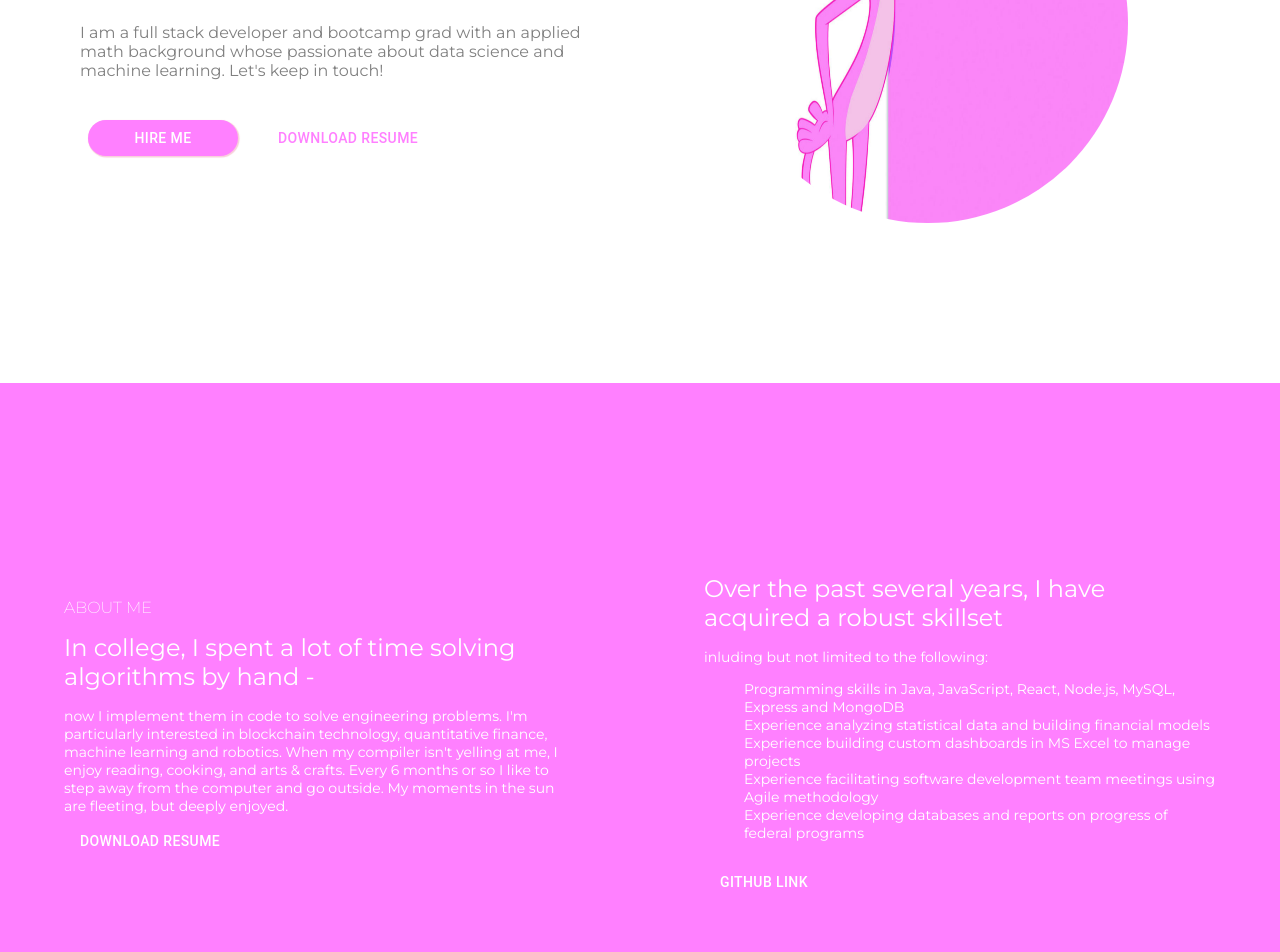
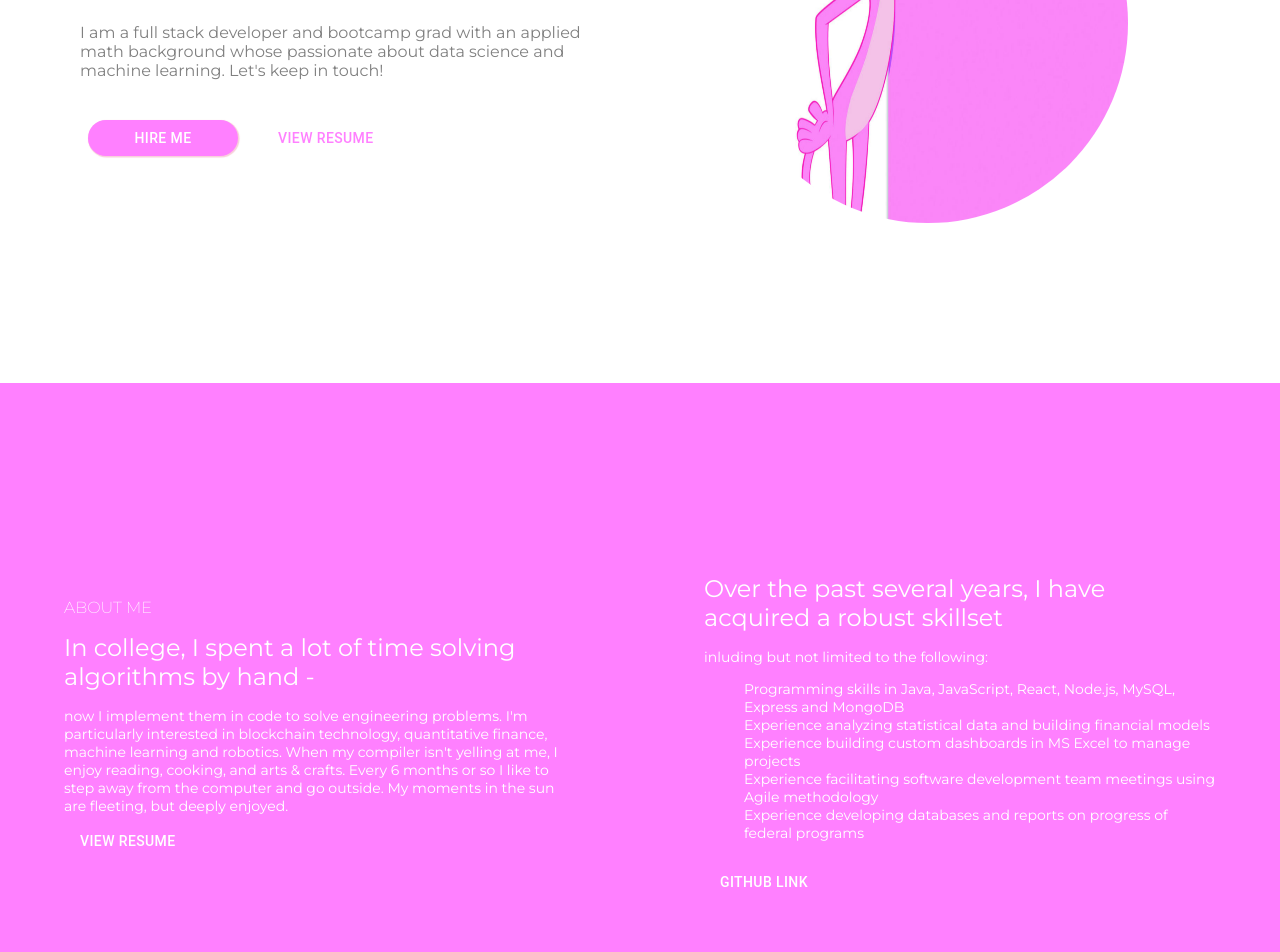
Before and after one commit to camilamdaniels/project-site, a React (Create React App) app: page /about in a window 1280 px wide. Shown: the part 340-1292 px from the top of the page. Built offline with nearby package versions, Linux system fonts and the light colour scheme.

Commit message:
Added anchor tags to link to external sites.

```diff
--- a/src/App.js
+++ b/src/App.js
@@ -9,9 +9,9 @@ import Landing from './pages/Landing'
 
 function App() {
   return (
-    <div className="App">
-      <Landing />
-    </div>
+      <div className="App">
+        <Landing />
+      </div>
   );
 }
 
--- a/src/components/About.jsx
+++ b/src/components/About.jsx
@@ -35,7 +35,9 @@ const About = () => {
           sun are fleeting, but deeply enjoyed.
         </Box>
         <CardActions>
-          <Button sx={{ color: 'white' }}>Download Resume</Button>
+          <a href='https://docs.google.com/document/d/1PT4DQyS9ObEB2jfe8SqZwrignzEiJoDHposFznPW9Js/edit?usp=sharing'>
+            <Button sx={{ color: 'white' }}>View Resume</Button>
+          </a>
         </CardActions>
       </Box>
 
@@ -65,9 +67,11 @@ const About = () => {
         </Box>
 
         <CardActions>
-          <Button sx={{ color: 'white' }}>
-            Github Link
-          </Button>
+          <a href='https://github.com/camilamdaniels'>
+            <Button sx={{ color: 'white' }}>
+              Github Link
+            </Button>
+          </a>
         </CardActions>
       </Box>
     </FlexBetween>
--- a/src/components/Footer.jsx
+++ b/src/components/Footer.jsx
@@ -89,8 +89,12 @@ const Footer = () => {
         </Box>
 
         <Box backgroundColor='#ff80ff' color='white' sx={{ p: '4rem' }}>
-          <LinkedInIcon sx={{ m: '1rem' }}/>
-          <GitHubIcon sx={{ m: '1rem' }}/>
+          <a href='https://github.com/camilamdaniels?tab=repositories'>
+            <GitHubIcon sx={{ m: '1rem' }}/>
+          </a>
+          <a href='https://www.linkedin.com/in/camila-daniels/'>
+            <LinkedInIcon sx={{ m: '1rem' }}/>
+          </a>
         </Box>
 
         <Box backgroundColor='#cc66cc' color='white' sx={{ p: '1rem', fontSize: '12px', fontWeight: 200 }}>
--- a/src/components/Intro.jsx
+++ b/src/components/Intro.jsx
@@ -1,9 +1,12 @@
 import React from 'react'
 import FlexBetween from './FlexBetween'
 import { Box, Typography, Button } from '@mui/material'
+import { BrowserRouter as Router } from 'react-router-dom'
+import { HashLink as Link } from 'react-router-hash-link'
 
 const Intro = () => {
   return (
+    <Router>
       <FlexBetween
         ml='4rem'
         mr='4rem'
@@ -44,6 +47,7 @@ const Intro = () => {
               flexDirection: 'row'
             }}
           >
+            <Link to='/#contact'>
               <Button
                 sx={{
                   color: 'white',
@@ -56,13 +60,17 @@ const Intro = () => {
               >
                 Hire Me
               </Button>
+            </Link>
+
+            <a href='https://docs.google.com/document/d/1PT4DQyS9ObEB2jfe8SqZwrignzEiJoDHposFznPW9Js/edit?usp=sharing'>
               <Button
                 sx={{
                   color: '#ff80ff'
                 }}
               >
-            Download Resume
+                View Resume
               </Button>
+            </a>
           </Box>
         </Box>
 
@@ -82,6 +90,7 @@ const Intro = () => {
           />
         </Box>
       </FlexBetween>
+    </Router>
   )
 }
 
--- a/src/components/Skills.jsx
+++ b/src/components/Skills.jsx
@@ -52,7 +52,9 @@ const Skills = () => {
               </Box>
             </CardContent>
             <CardActions>
-              <Button size='small' sx={{ color: 'white' }}>React Projects</Button>
+              <a href='https://github.com/camilamdaniels?tab=repositories'>
+                <Button size='small' sx={{ color: 'white' }}>React Projects</Button>
+              </a>
             </CardActions>
           </Card>
 
@@ -80,7 +82,9 @@ const Skills = () => {
               </Box>
             </CardContent>
             <CardActions>
-              <Button size='small' sx={{ color: 'grey' }}>Coursera</Button>
+              <a href='https://www.coursera.org/specializations/java-object-oriented'>
+                <Button size='small' sx={{ color: 'grey' }}>Coursera</Button>
+              </a>
             </CardActions>
           </Card>
 
```
Also changed, not shown: 1 other file (tests, documents, lock files or other folders). Lines whose indentation alone changed are shown as unchanged.
